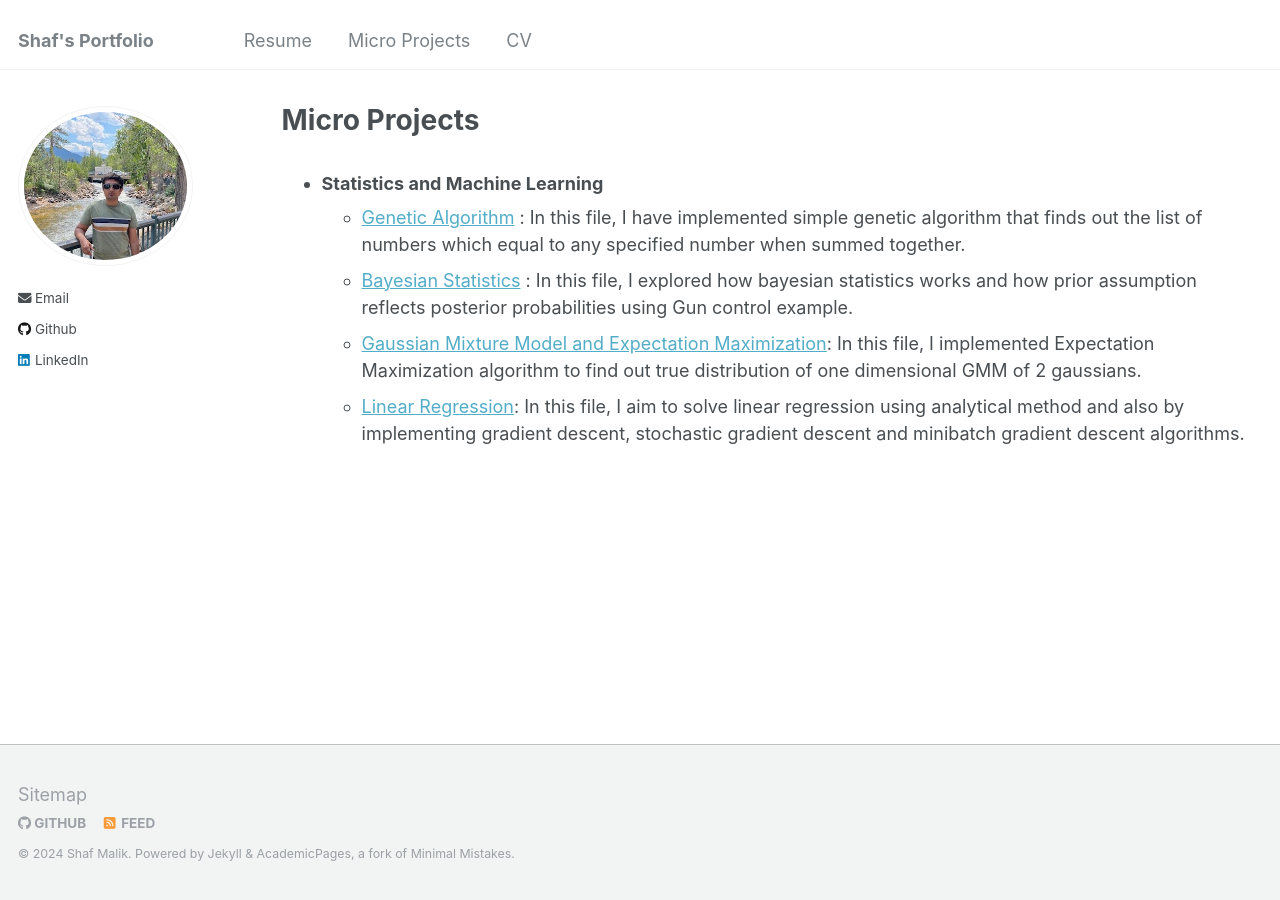
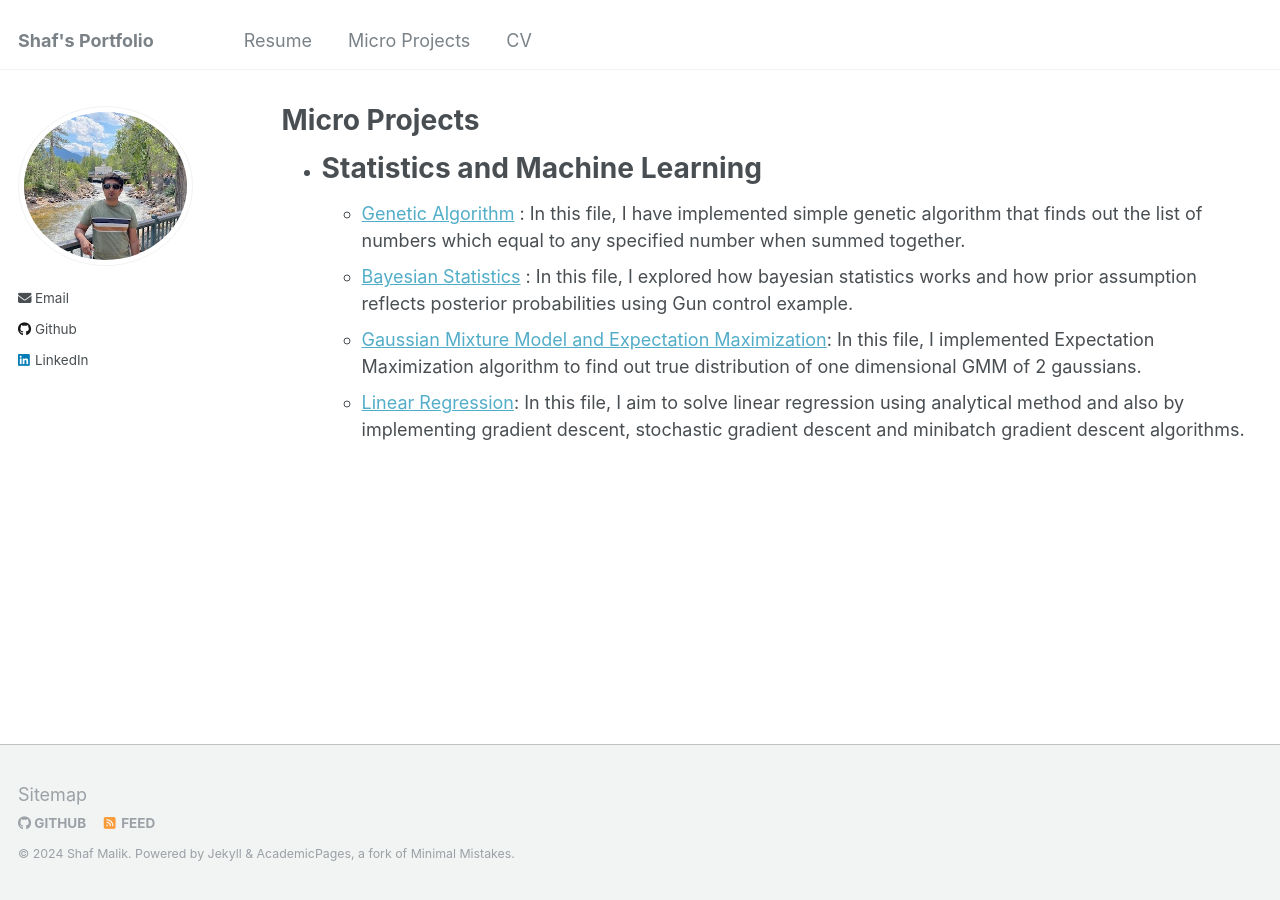
Before and after one commit to shafmalik/shaf.malik.github.io, a Jekyll site: the page built from _pages/cv.md, in a window 1280 px wide. Built offline with Jekyll 4.4.1, drawn with Linux system fonts in a browser that asks for light colours.

Commit message:
Update cv.md

```diff
--- a/_pages/cv.md
+++ b/_pages/cv.md
@@ -10,7 +10,7 @@ redirect_from:
 {% include base_path %}
 
 
- - ### Statistics and Machine Learning
+ - # Statistics and Machine Learning
     - [Genetic Algorithm](https://github.com/archd3sai/Statistical-Methods/blob/master/genetic-algorithm.ipynb) : In this file, I have implemented simple genetic algorithm that finds out the list of numbers which equal to any specified number when summed together.
     - [Bayesian Statistics](https://github.com/archd3sai/Statistical-Methods/blob/master/Bayesian%20Statistics.ipynb) : In this file, I explored how bayesian statistics works and how prior assumption reflects posterior probabilities using Gun control example.
     - [Gaussian Mixture Model and Expectation Maximization](https://github.com/archd3sai/Statistical-Methods/blob/master/GMM-EM.ipynb): In this file, I implemented Expectation Maximization algorithm to find out true distribution of one dimensional GMM of 2 gaussians.
```
